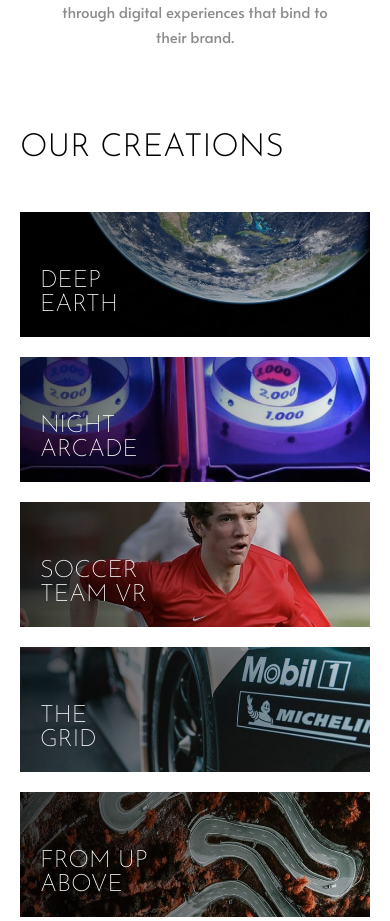
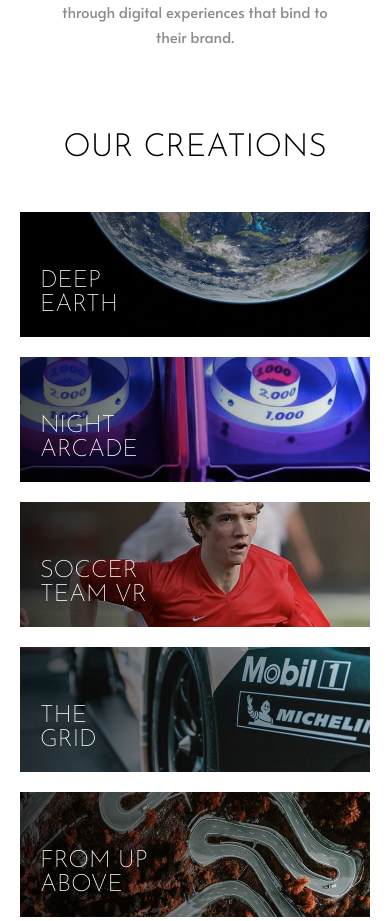
Before and after one commit to yogskr/loopstudios-landing-page, a React (Vite) app: page / in a window 390 px wide. Shown: the part 1400-2321 px from the top of the page. Built offline with nearby package versions, Linux system fonts and the light colour scheme.

Commit message:
Edited styles for the 1920px screen and larger

```diff
--- a/src/components/NavBar.jsx
+++ b/src/components/NavBar.jsx
@@ -30,7 +30,7 @@
   return (
     <nav ref={ref}>
       <div
-        className={`fixed left-0 right-0 z-20 flex items-center justify-between px-5 py-8 md:px-10 lg:px-20 xl:px-40 ${
+        className={`fixed left-0 right-0 z-20 flex items-center justify-between px-5 py-8 md:px-10 lg:px-20 xl:px-40 2xl:px-52 ${
           scrolled
             ? "backdrop-blur-lg backdrop-brightness-50"
             : "bg-transparent"
--- a/src/pages/About.jsx
+++ b/src/pages/About.jsx
@@ -4,7 +4,7 @@
 
 export default function About() {
   return (
-    <section className="flex flex-col items-center gap-10 px-5 pb-10 pt-20 md:px-10 md:pb-16 md:pt-28 lg:flex-row lg:px-20 xl:px-40">
+    <section className="flex flex-col items-center gap-10 px-5 pb-10 pt-20 md:px-10 md:pb-16 md:pt-28 lg:flex-row lg:px-20 xl:px-40 2xl:px-52">
       <img className="lg:hidden" src={about.srcMobile} alt={about.alt} />
       <img
         className="hidden lg:block lg:w-[65%] xl:max-w-4xl"
--- a/src/pages/Footer.jsx
+++ b/src/pages/Footer.jsx
@@ -5,7 +5,7 @@
 
 export default function Footer() {
   return (
-    <footer className="flex flex-col items-center justify-center bg-black py-14 lg:flex-row lg:justify-between lg:px-20 xl:px-40">
+    <footer className="flex flex-col items-center justify-center bg-black py-14 lg:flex-row lg:justify-between lg:px-20 xl:px-40 2xl:px-52">
       <div>
         <img className="w-36 md:w-44" src={logo.src} alt={logo.alt} />
         <ul className="flex h-[16rem] flex-col items-center gap-4 pb-0 pt-10 font-alata text-white md:text-[1rem] lg:mt-4 lg:h-[2rem] lg:flex-row lg:pt-0">
--- a/src/pages/Header.jsx
+++ b/src/pages/Header.jsx
@@ -6,8 +6,8 @@
   return (
     <header className="flex h-screen w-fit flex-col bg-heroPatternMobile bg-cover lg:h-[650px] lg:w-full lg:bg-heroPatternDesktop">
       <NavBar />
-      <div className="flex h-full flex-col items-center justify-center bg-black/45 px-5 md:px-10 lg:items-start lg:px-20 xl:px-40 xl:pt-16">
-        <h1 className="h-fit border-[3px] p-5 font-josefinSans text-[2.7rem] font-[300] leading-none text-white md:text-7xl lg:w-[58%] lg:p-10 lg:text-5xl xl:text-6xl 2xl:w-[50%]">
+      <div className="flex h-full flex-col items-center justify-center bg-black/45 px-5 md:px-10 lg:items-start lg:px-20 xl:px-40 xl:pt-16 2xl:px-52">
+        <h1 className="h-fit border-[3px] p-5 font-josefinSans text-[2.7rem] font-[300] leading-none text-white md:text-7xl lg:w-[58%] lg:p-10 lg:text-5xl xl:text-6xl 2xl:w-[50%] 2xl:text-7xl">
           {uppercaseLetter(headerText.title)}
         </h1>
       </div>
--- a/src/pages/Projects.jsx
+++ b/src/pages/Projects.jsx
@@ -47,9 +47,9 @@
   ));
 
   return (
-    <section className="flex flex-col items-center justify-center gap-10 px-5 pb-20 pt-10 md:px-10 md:pb-28 md:pt-16 lg:px-20 xl:px-40">
-      <article className="flex w-full items-center justify-between">
-        <h2 className="text-center font-josefinSans text-[2rem] font-light md:text-[2.5rem] lg:text-[2.5rem] xl:text-[3rem]">
+    <section className="flex flex-col items-center justify-center gap-10 px-5 pb-20 pt-10 md:px-10 md:pb-28 md:pt-16 lg:px-20 xl:px-40 2xl:px-52">
+      <article className="flex w-full items-center justify-center lg:justify-between">
+        <h2 className="font-josefinSans text-[2rem] font-light md:text-[2.5rem] lg:text-[2.5rem] xl:text-[3rem]">
           {uppercaseLetter(projectText.heading)}
         </h2>
         {showButton && <Button />}
```
